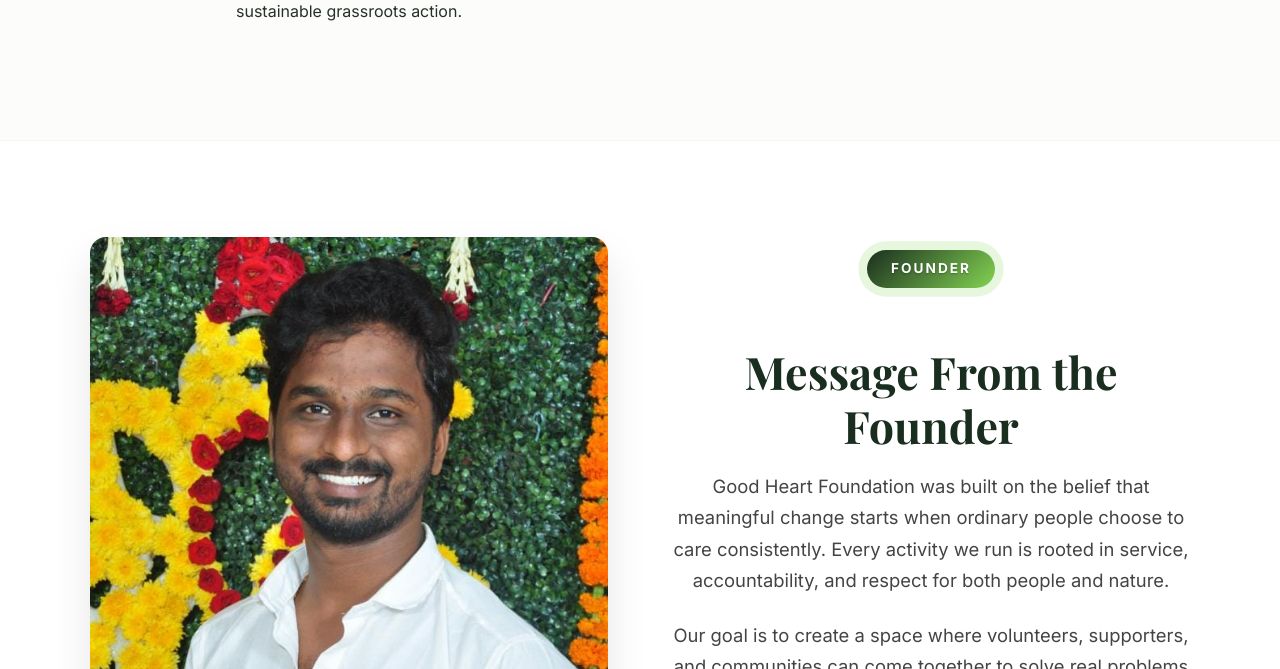
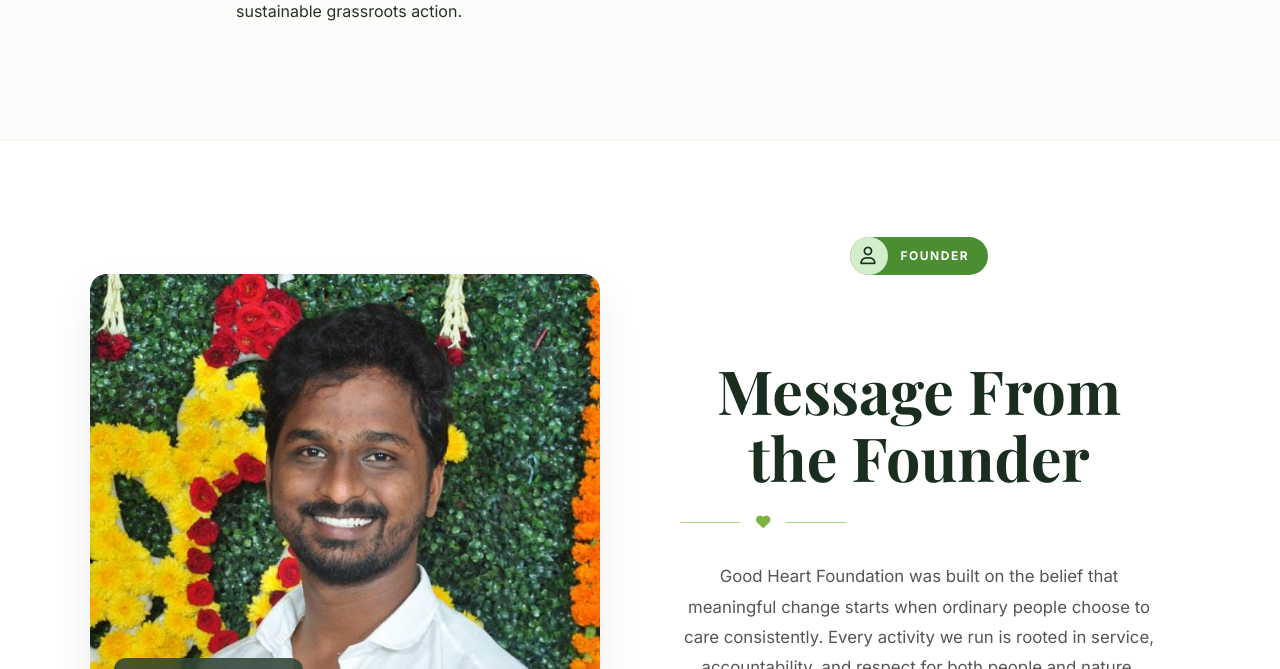
Before and after one commit to BShivaji/GoodHeartFoundation, a Flask app: template templates/user/index.html in a window 1280 px wide. Shown: the part 5831-6500 px from the top of the page. Run offline with Flask 3, Linux system fonts and the light colour scheme; the template is opened without the code that fills it, so the values that code supplies are empty; a map, chart or similar area stays blank; some libraries are stand-ins or nearby versions.

Commit message:
feat: implement new premium homepage layout and impact overview section

```diff
--- a/templates/user/index.html
+++ b/templates/user/index.html
@@ -1238,17 +1238,207 @@
     </div>
 </section>
 
-<section class="section-premium">
+<style>
+/* Founder Exact Section */
+.founder-exact {
+    padding: 6rem 0;
+    background: #ffffff;
+    font-family: 'Inter', sans-serif;
+}
+.founder-exact-grid {
+    display: grid;
+    grid-template-columns: 1fr 1fr;
+    gap: 5rem;
+    align-items: center;
+}
+.fe-image-wrapper {
+    position: relative;
+    border-radius: 16px;
+    overflow: hidden;
+    box-shadow: 0 20px 40px rgba(0,0,0,0.08);
+}
+.fe-image-wrapper img {
+    width: 100%;
+    height: auto;
+    display: block;
+    border-radius: 16px;
+}
+.fe-image-badge {
+    position: absolute;
+    bottom: 1.5rem;
+    left: 1.5rem;
+    background: rgba(45, 65, 50, 0.85);
+    backdrop-filter: blur(8px);
+    padding: 1.2rem 1.5rem;
+    border-radius: 12px;
+    color: white;
+}
+.fe-image-badge strong {
+    font-size: 0.95rem;
+    font-weight: 700;
+    display: block;
+    margin-bottom: 0.3rem;
+}
+.fe-image-badge-line {
+    width: 20px;
+    height: 2px;
+    background: #81c784;
+    margin-bottom: 0.4rem;
+}
+.fe-image-badge span {
+    font-size: 0.8rem;
+    opacity: 0.9;
+}
+
+.fe-content {
+    padding-right: 2rem;
+}
+.fe-pill {
+    display: inline-flex;
+    align-items: center;
+    background: #4a8e31;
+    color: white;
+    border-radius: 50px;
+    padding: 0 1.2rem 0 0;
+    font-size: 0.75rem;
+    font-weight: 700;
+    letter-spacing: 1.5px;
+    margin-bottom: 2rem;
+}
+.fe-pill__icon {
+    width: 38px;
+    height: 38px;
+    background: #d4eecb;
+    color: #1a2e1f;
+    border-radius: 50%;
+    display: flex;
+    align-items: center;
+    justify-content: center;
+    margin-right: 0.8rem;
+    font-size: 1.1rem;
+}
+.fe-content h2 {
+    font-family: 'Playfair Display', serif;
+    font-size: 3.8rem;
+    color: #1a2e1f;
+    line-height: 1.1;
+    margin-bottom: 1.5rem;
+    font-weight: 700;
+}
+.fe-divider {
+    display: flex;
+    align-items: center;
+    gap: 1rem;
+    color: #7cb342;
+    margin-bottom: 2rem;
+    font-size: 0.9rem;
+}
+.fe-divider span {
+    flex: 0 0 60px;
+    height: 1px;
+    background: #aed581;
+}
+.fe-content p {
+    color: #555;
+    font-size: 1.05rem;
+    line-height: 1.8;
+    margin-bottom: 1.5rem;
+}
+
+.fe-quote-banner {
+    background: #f7f9f6;
+    border-radius: 16px;
+    padding: 2.5rem 3rem;
+    display: flex;
+    align-items: center;
+    margin-top: 5rem;
+}
+.fe-quote__icon-left {
+    width: 70px;
+    height: 70px;
+    background: #e6f0e2;
+    color: #1a2e1f;
+    border-radius: 50%;
+    display: flex;
+    align-items: center;
+    justify-content: center;
+    font-size: 1.8rem;
+    flex-shrink: 0;
+}
+.fe-quote__content {
+    flex: 1;
+    display: flex;
+    align-items: center;
+    padding-left: 2.5rem;
+    margin-left: 2.5rem;
+    border-left: 1px solid #dcdcdc;
+}
+.fe-quote__text {
+    flex: 1;
+}
+.fe-quote__text h4 {
+    font-size: 1.25rem;
+    color: #1a2e1f;
+    margin: 0 0 0.5rem 0;
+    font-weight: 800;
+}
+.fe-quote__text p {
+    color: #666;
+    margin: 0;
+    font-size: 0.9rem;
+}
+.fe-quote__icon-right {
+    font-size: 4rem;
+    color: #4a8e31;
+    opacity: 0.8;
+    margin-left: 2rem;
+}
+
+@media (max-width: 1024px) {
+    .founder-exact-grid { grid-template-columns: 1fr; gap: 3rem; }
+    .fe-content { padding-right: 0; text-align: center; }
+    .fe-divider { justify-content: center; }
+    .fe-quote-banner { flex-direction: column; text-align: center; padding: 2rem; }
+    .fe-quote__content { padding-left: 0; margin-left: 0; border-left: none; border-top: 1px solid #dcdcdc; padding-top: 2rem; margin-top: 2rem; flex-direction: column; gap: 2rem; }
+    .fe-quote__icon-right { margin-left: 0; }
+}
+</style>
+
+<section class="founder-exact">
     <div class="container">
-        <div class="editorial-split editorial-split--reverse">
-            <div class="editorial-split__content">
-                <p class="section-premium__eyebrow">Founder</p>
-                <h2 class="section-premium__title">Message From the Founder</h2>
-                <p class="editorial-split__text">Good Heart Foundation was built on the belief that meaningful change starts when ordinary people choose to care consistently. Every activity we run is rooted in service, accountability, and respect for both people and nature.</p>
-                <p class="editorial-split__text">Our goal is to create a space where volunteers, supporters, and communities can come together to solve real problems with empathy and action.</p>
+        <div class="founder-exact-grid">
+            <div class="fe-image-wrapper">
+                <img src="{{ url_for('static', filename='images/logo/founder.jpeg') }}" alt="Founder of Good Heart Foundation">
+                <div class="fe-image-badge">
+                    <strong>Founder</strong>
+                    <div class="fe-image-badge-line"></div>
+                    <span>Good Heart Foundation</span>
+                </div>
             </div>
-            <div class="editorial-split__image-wrap">
-                <img src="{{ url_for('static', filename='images/logo/founder.jpeg') }}" alt="Founder of Good Heart Foundation" class="editorial-split__image">
+            <div class="fe-content">
+                <div class="fe-pill">
+                    <div class="fe-pill__icon"><i class="fa-regular fa-user"></i></div>
+                    FOUNDER
+                </div>
+                <h2>Message From<br>the Founder</h2>
+                <div class="fe-divider">
+                    <span></span><i class="fa-solid fa-heart"></i><span></span>
+                </div>
+                <p>Good Heart Foundation was built on the belief that meaningful change starts when ordinary people choose to care consistently. Every activity we run is rooted in service, accountability, and respect for both people and nature.</p>
+                <p>Our goal is to create a space where volunteers, supporters, and communities can come together to solve real problems with empathy and action.</p>
+            </div>
+        </div>
+
+        <div class="fe-quote-banner">
+            <div class="fe-quote__icon-left"><i class="fa-solid fa-quote-left"></i></div>
+            <div class="fe-quote__content">
+                <div class="fe-quote__text">
+                    <h4>Alone we can do so little; together we can do so much.</h4>
+                    <p>– Helen Keller</p>
+                </div>
+                <div class="fe-quote__icon-right">
+                    <i class="fa-solid fa-hand-holding-heart"></i>
+                </div>
             </div>
         </div>
     </div>
```
